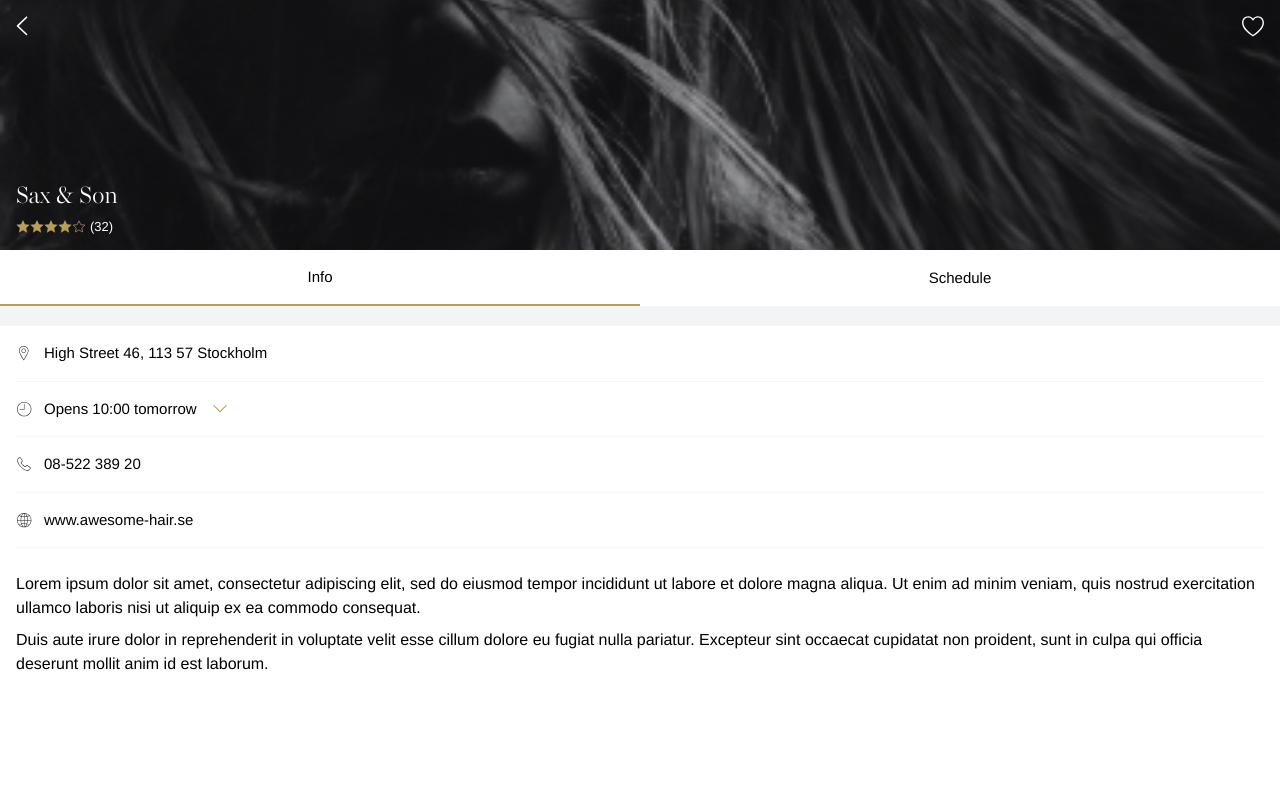
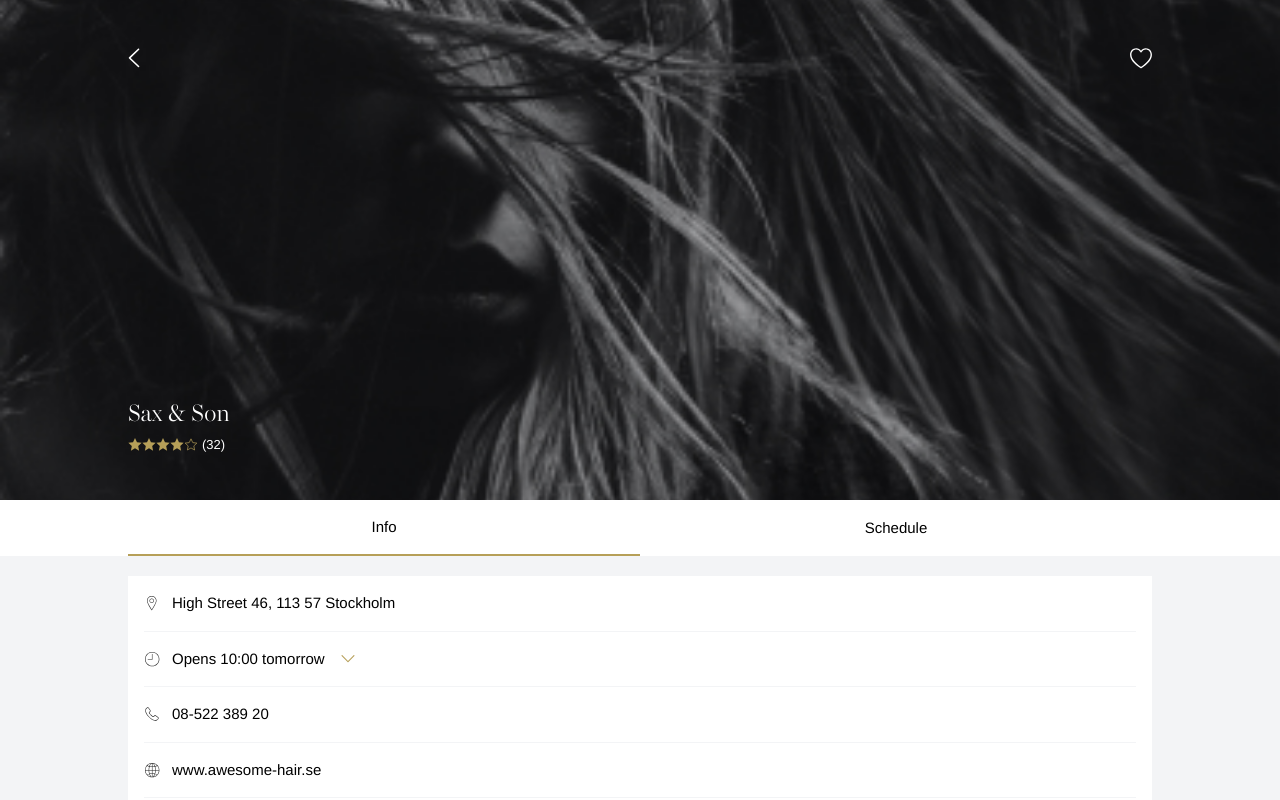
Before and after one commit to dtangerfors/cloudnine-techtest, a React (Create React App) app: page /1 in a window 1280 px wide. Shown: the top 800 px of the page. Built offline with nearby package versions, Linux system fonts and the light colour scheme.

Commit message:
Added styling for desktop

```diff
--- a/src/pages/SingleSalon.js
+++ b/src/pages/SingleSalon.js
@@ -16,8 +16,12 @@ const SingleSalon = () => {
    const navigate = useNavigate();
    const [salon, setSalon] = useState([]);
    const [isLoaded, setLoaded] = useState(false);
+
+   /* Get parameter from the URL */
    let { salonId } = useParams();
 
+   /* Fetch data from json, and filter the out
+      salon which matches the salonId in the URL */
    const getData = async () => {
       const response = await fetch('./data.json');
       const data = await response.json();
@@ -31,8 +35,9 @@ const SingleSalon = () => {
    },[]);
 
   return (
-   !isLoaded ? <p>Laddar …</p> : <div className="bg-gray-100">
-   <header className="relative z-10 h-[250px] p-4 flex flex-col justify-between">
+   !isLoaded ? <div className="grid place-items-center w-screen h-screen"><p className="block mx-auto text-lg text-primary font-serif text-center">Laddar …</p></div> : <div className="bg-gray-100 min-h-screen">
+   <header className="relative z-10 h-[250px] p-4 lg:h-[500px] lg:py-12">
+      <div className="flex flex-col justify-between w-full h-full max-w-screen-lg mx-auto">
       <div className="flex justify-between">
          <div>
          <button onClick={() => navigate(-1)}><span className="sr-only">Go back</span> <img src={chevron_left_big}/></button></div>
@@ -42,19 +47,22 @@ const SingleSalon = () => {
          <h1 className="font-serif text-white text-2xl mb-2">{salon.name}</h1>
          <Rating rating={salon.rating} color="text-white" font_size="13px" img_size="14"/>
       </div>
+      </div>
       <figure className="absolute -z-10 w-full h-full inset-0">
          <img src={bg_image} className="w-full h-full object-cover" />
       </figure>
    </header>
-   <div className="bg-white flex">
-      <div className="h-14 flex-1 grid place-items-center border-b-2 border-primary">
-         <span className="text-[15px] font-sans text-black">Info</span>
-      </div>
-      <div className="h-14 flex-1 grid place-items-center">
-         <span className="text-[15px] font-sans text-black">Schedule</span>
+   <div className="bg-white">
+      <div className="flex max-w-screen-lg mx-auto">
+         <div className="h-14 flex-1 grid place-items-center border-b-2 border-primary">
+            <span className="text-[15px] font-sans text-black">Info</span>
+         </div>
+         <div className="h-14 flex-1 grid place-items-center">
+            <span className="text-[15px] font-sans text-black">Schedule</span>
+         </div>
       </div>
    </div>
-   <div className="bg-white mt-5 px-4 pb-6">
+   <div className="bg-white mt-5 px-4 pb-6  max-w-screen-lg mx-auto">
       <div>
          <ul>
             <li className="flex items-center text-[15px] font-sans font-light text-black py-4 border-b border-gray-100"><img src={address} className="w-4 inline-block mr-3"/><p>{salon.info.address.street}, {salon.info.address.postalNumber} {salon.info.address.postalCity}</p> </li>
```
